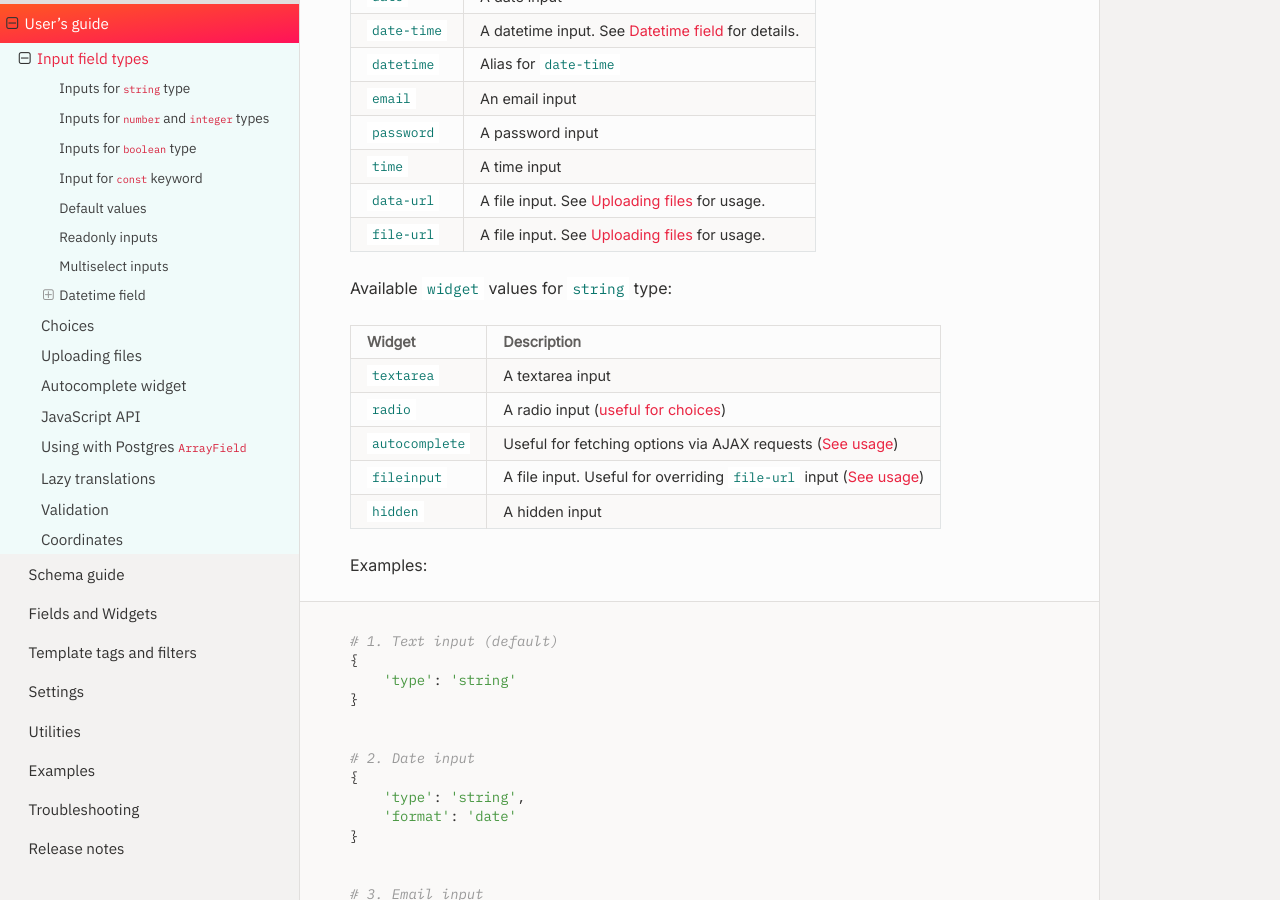
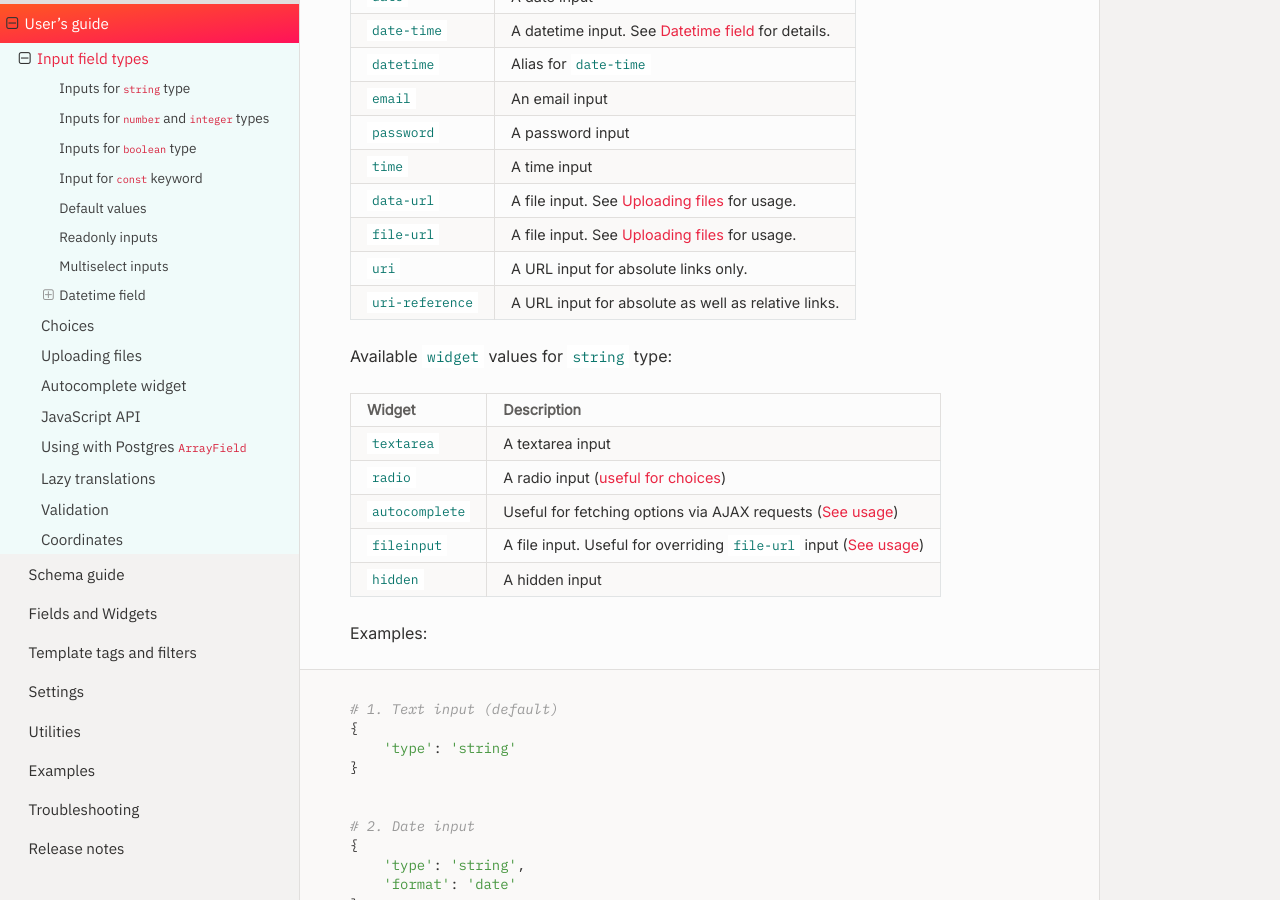
Before and after one commit to bhch/django-jsonform, a Sphinx documentation site: the page built from docs/guide/inputs.rst, in a window 1280 px wide and 900 px high, scrolled down 628 px. Built offline with Sphinx 7.4.7 and the Read the Docs theme 2.0.0, drawn with Linux system fonts in a browser that asks for light colours.

Commit message:
Add docs for uri format

```diff
--- a/docs/guide/inputs.rst
+++ b/docs/guide/inputs.rst
@@ -21,19 +21,21 @@ and ``widget`` keywords.
 
 Available ``format`` values for ``string`` type:
 
-============= ===========
-Format        Description
-============= ===========
-``color``     A colour input
-``date``      A date input
-``date-time`` A datetime input. See :ref:`Datetime field` for details.
-``datetime``  Alias for ``date-time``
-``email``     An email input
-``password``  A password input
-``time``      A time input
-``data-url``  A file input. See :doc:`Uploading files <upload>` for usage.
-``file-url``  A file input. See :doc:`Uploading files <upload>` for usage.
-============= ===========
+================= ===========
+Format            Description
+================= ===========
+``color``         A colour input
+``date``          A date input
+``date-time``     A datetime input. See :ref:`Datetime field` for details.
+``datetime``      Alias for ``date-time``
+``email``         An email input
+``password``      A password input
+``time``          A time input
+``data-url``      A file input. See :doc:`Uploading files <upload>` for usage.
+``file-url``      A file input. See :doc:`Uploading files <upload>` for usage.
+``uri``           A URL input for absolute links only.
+``uri-reference`` A URL input for absolute as well as relative links.
+================= ===========
 
 Available ``widget`` values for ``string`` type:
 
```
